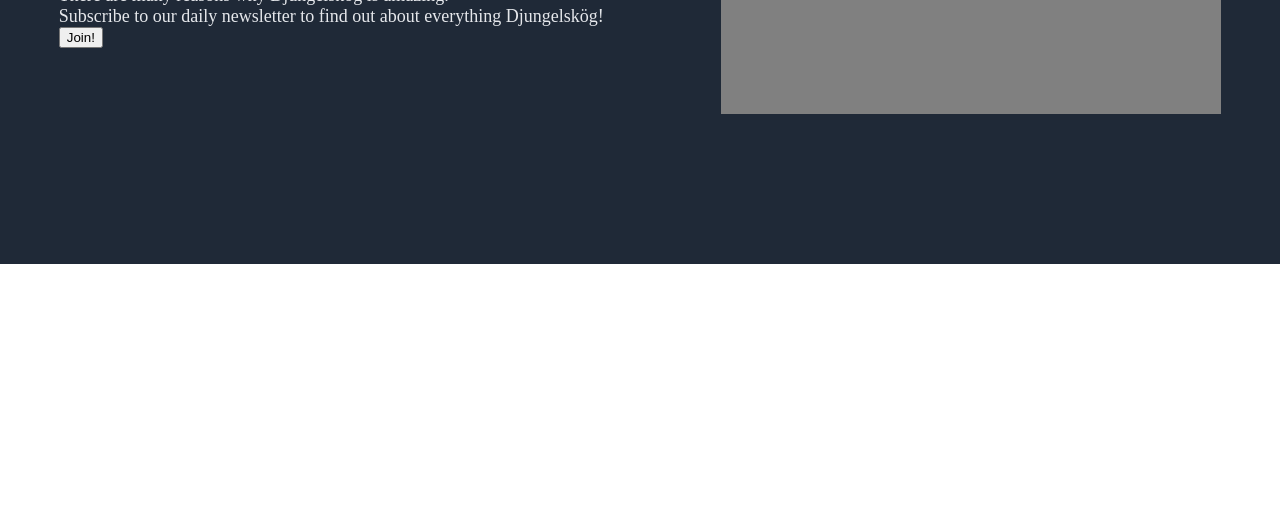
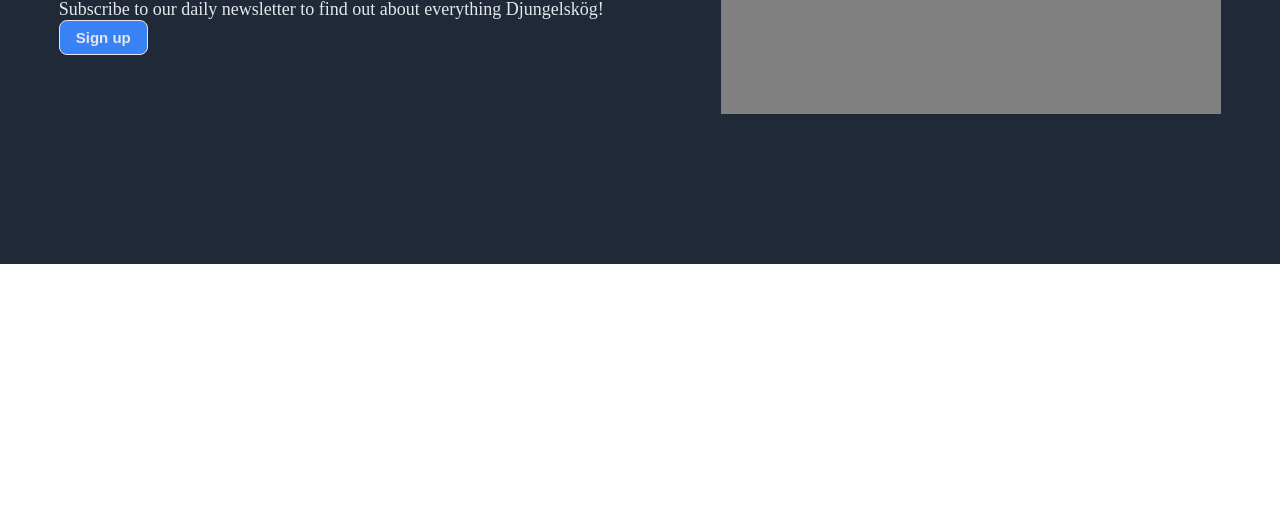
Before and after one commit to psyduck39/djungelskog, a plain HTML site: page code/index.html in a window 1280 px wide. Shown: the part 273-800 px from the top of the page. Drawn offline with Linux system fonts and the light colour scheme.

Commit message:
done with first two parts ig

```diff
--- a/code/index.html
+++ b/code/index.html
@@ -1,7 +1,6 @@
-<!DOCTYPE>
+<!DOCTYPE >
 <!doctype html>
 <html lang="en">
-
   <head>
     <title>djungelskog!</title>
     <meta charset="UTF-8" />
@@ -27,14 +26,13 @@
       <div class="hero-text">
         <h1>Djungelskög is amazing!</h1>
         <p>
-          There are many reasons why Djungelskög is amazing.<br> Subscribe to our
-        daily newsletter to find out about everything Djungelskög!
+          There are many reasons why Djungelskög is amazing.<br />
+          Subscribe to our daily newsletter to find out about everything
+          Djungelskög!
         </p>
-      <button type="button">Join!</button>
+        <button type="submit">Sign up</button>
       </div>
       <div class="hero-img">This is a placoholder for a Djungelskög</div>
     </div>
-
   </body>
-
 </html>
--- a/code/style.css
+++ b/code/style.css
@@ -18,6 +18,17 @@ h1 {
   font-size: 48px;
   font-weight: bolder;
 }
+
+button {
+  background-color: #3882F6;
+  border-radius: 8px;
+  padding: 8px 16px;
+  color: #e5e7eb;
+  border: 1px solid #e5e7eb;
+  font-size: 15px;
+  font-weight: bold;
+}
+
 .pointer {
   cursor: pointer;
 }
```
Lines whose indentation alone changed are shown as unchanged.
